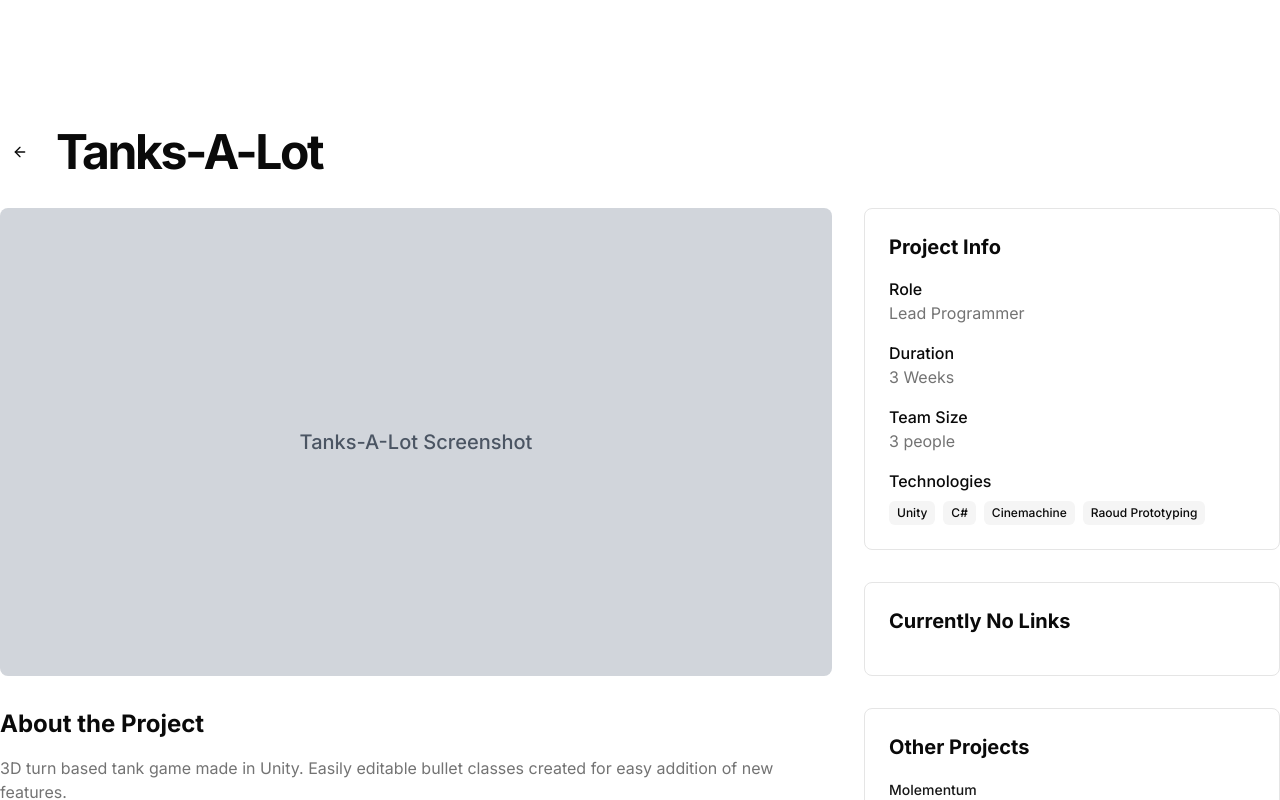
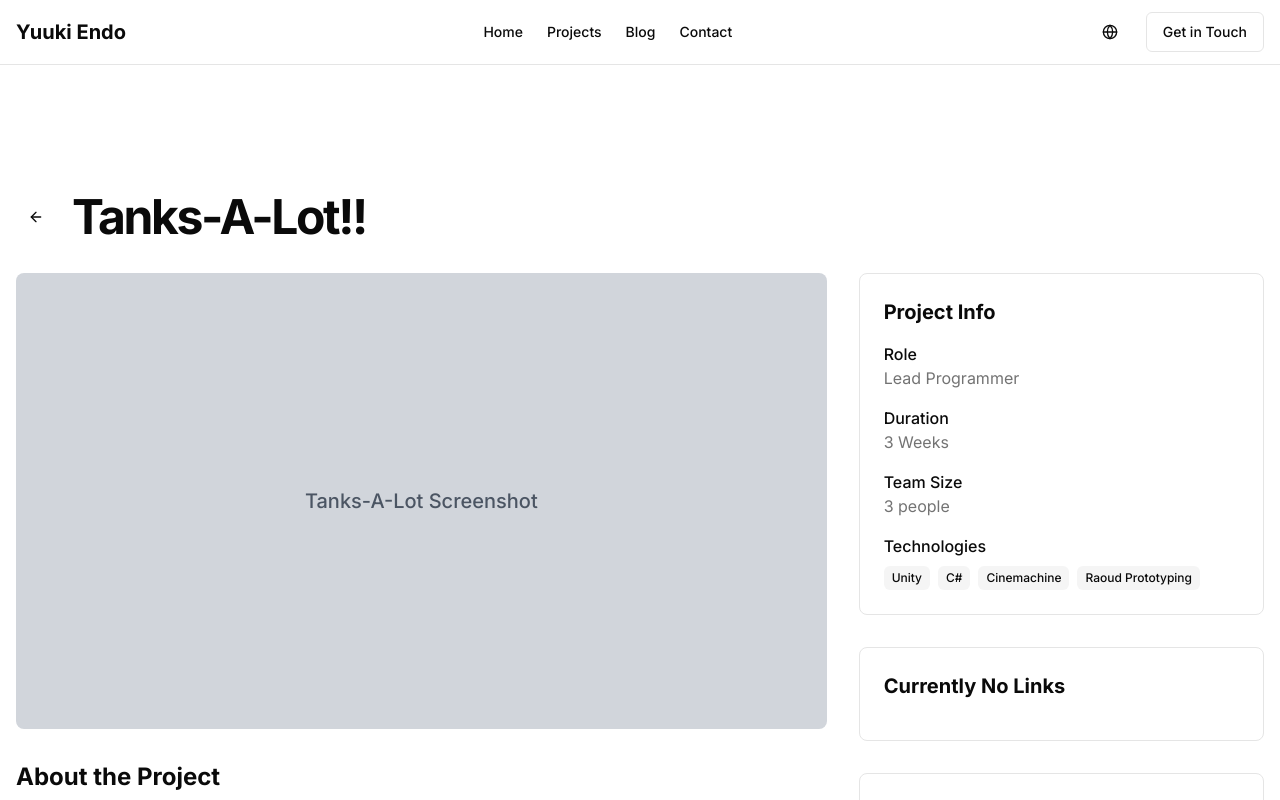
Before and after one commit to YuukiEndo/yuukiendo.github.io, a Next.js app: page /projects/tanks-a-lot in a window 1280 px wide. Shown: the top 800 px of the page. Built offline with nearby package versions, Linux system fonts and the light colour scheme.

Commit message:
Update page.tsx

```diff
--- a/app/projects/tanks-a-lot/page.tsx
+++ b/app/projects/tanks-a-lot/page.tsx
@@ -4,12 +4,17 @@ import Link from "next/link"
 import { Button } from "@/components/ui/button"
 import { ArrowLeft } from "lucide-react"
 import { useLanguage } from "@/contexts/language-context"
+import {SiteHeader} from "@/components/site-header";
+import {SiteFooter} from "@/components/site-footer";
 
 export default function TanksALotProjectPage() {
   const { t } = useLanguage()
 
   return (
-    <div className="container py-12 md:py-24 lg:py-32">
+      <div className="flex min-h-screen flex-col">
+        <SiteHeader />
+        <main className="flex-1">
+          <div className="container mx-auto px-4 py-12 md:py-24 lg:py-32">
             <div className="flex items-center gap-4 mb-8">
               <Button variant="ghost" size="icon" asChild>
                 <Link href="/projects">
@@ -17,8 +22,9 @@ export default function TanksALotProjectPage() {
                   <span className="sr-only">Back to projects</span>
                 </Link>
               </Button>
-        <h1 className="text-3xl font-bold tracking-tighter sm:text-4xl md:text-5xl">Tanks-A-Lot</h1>
+              <h1 className="text-3xl font-bold tracking-tighter sm:text-4xl md:text-5xl">Tanks-A-Lot!!</h1>
             </div>
+
 
       <div className="grid gap-8 md:grid-cols-[2fr_1fr]">
         <div className="space-y-8">
@@ -152,5 +158,8 @@ export default function TanksALotProjectPage() {
         </div>
       </div>
           </div>
+          </main>
+        <SiteFooter />
+      </div>
   )
 }
```
Lines whose indentation alone changed are shown as unchanged.
